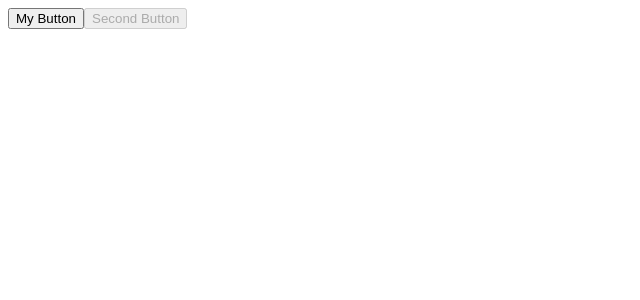
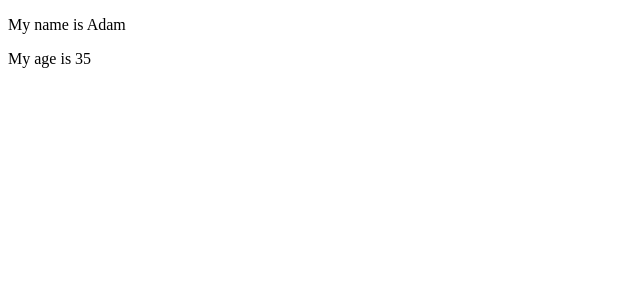
Before and after one commit to changofficial/LabAssignmentWeb, a React (Create React App) app: page / in a window 1280 px wide. Shown: the top 300 px of the page, without its empty margins (0-640 px from the left). Built offline with nearby package versions, Linux system fonts and the light colour scheme.

Commit message:
in class lab 3 ex2.1

```diff
--- /dev/null
+++ b/src/App.js
@@ -0,0 +1,12 @@
+import * as React from "react";
+export default function App() {
+    const [name] = React.useState("Adam");
+    const [age] = React.useState(35);
+
+    return (
+        <>
+        <p>My name is {name}</p>
+        <p>My age is {age}</p>
+        </>
+    );
+}
--- a/src/index.js
+++ b/src/index.js
@@ -1,19 +1,6 @@
 import * as React from "react";
 import * as ReactDOM from "react-dom";
-import MyButton from "./MyButton";
+import App from "./App";
 
 const root = ReactDOM.createRoot(document.getElementById("root"));
-function render({second}) {
-  root.render (
-    <main>
-      <MyButton/>
-      <MyButton text={second.text} disabled={second.disabled} />
-    </main>
-  );
-}
-render({
-  second: {
-    text:"Second Button",
-    disabled:true,
-  },
-});
+root.render(<App/>);
```
